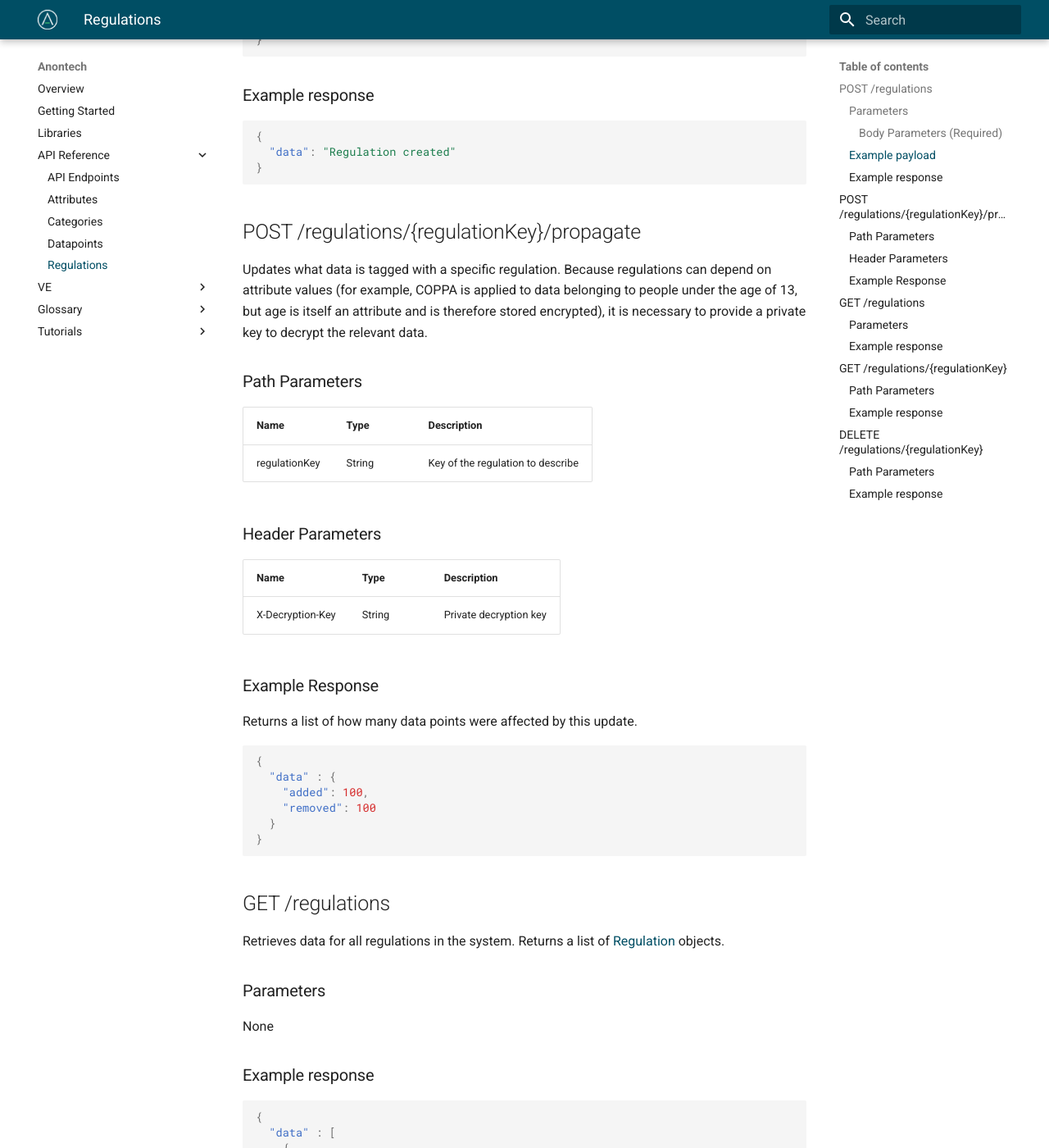
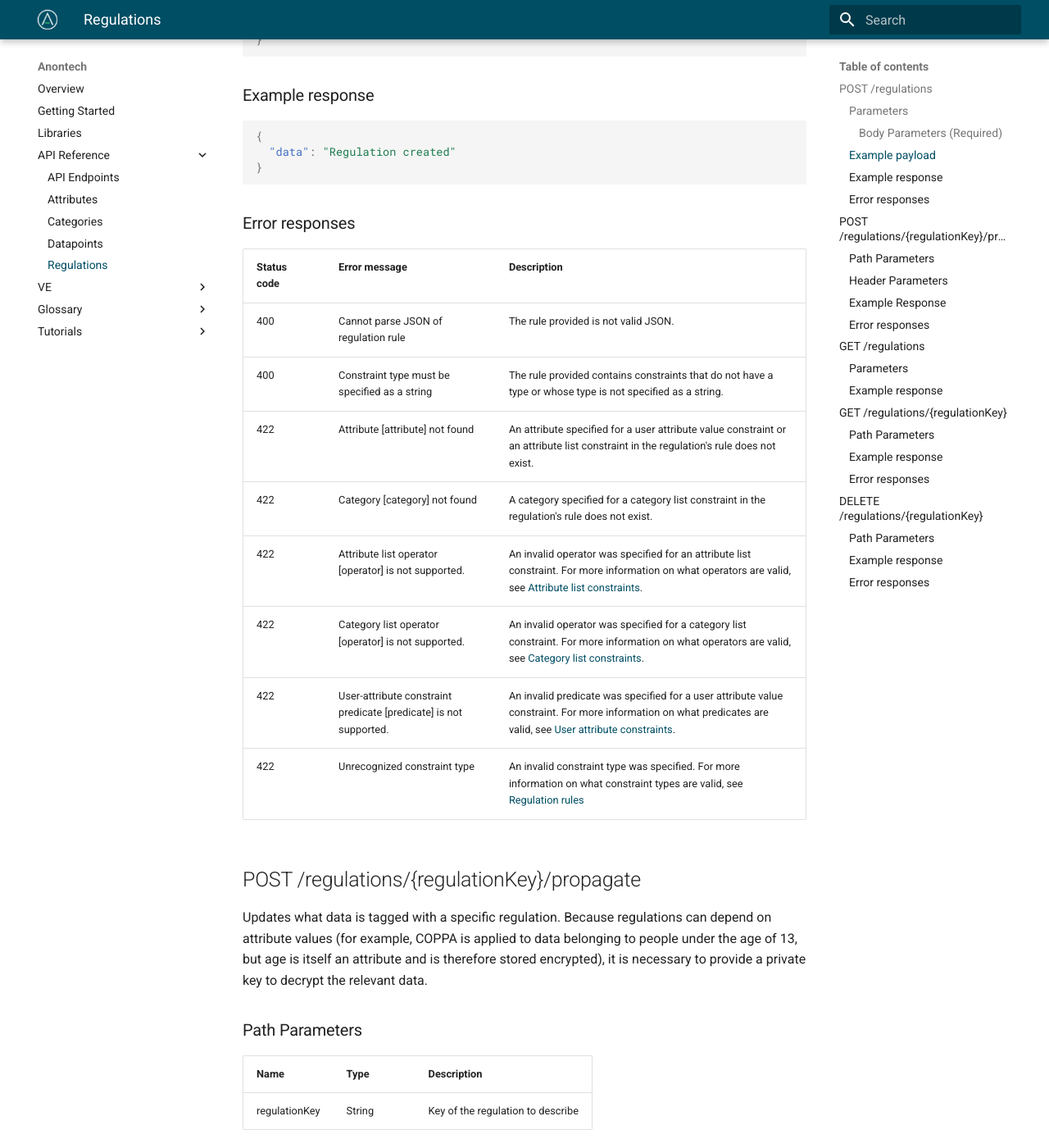
Before and after one commit to anontechnology/documentation, an MkDocs documentation site: the page built from docs/API Reference/regulations.md, in a window 1280 px wide and 1400 px high, scrolled down 695 px. Shown: the whole window at 82% size. Built offline with MkDocs 1.6.1 and Material for MkDocs 9.7.7, drawn with Linux system fonts in a browser that asks for light colours; some of the changed text lies outside the part shown.

Commit message:
error messages for categories and regulations

````diff
--- a/docs/API Reference/regulations.md
+++ b/docs/API Reference/regulations.md
@@ -29,6 +29,20 @@ For more information on how to specify rules for regulations, see [Regulation ru
 }
 ```
 
+### Error responses
+|Status code|Error message|Description|
+|-----------|-------------|-----------|
+|400        |Cannot parse JSON of regulation rule|The rule provided is not valid JSON.|
+|400        |Constraint type must be specified as a string|The rule provided contains constraints that do not have a type or whose type is not specified as a string.|
+|422        |Attribute \[attribute\] not found|An attribute specified for a user attribute value constraint or an attribute list constraint in the regulation's rule does not exist.|
+|422        |Category \[category\] not found|A category specified for a category list constraint in the regulation's rule does not exist.|
+|422        |Attribute list operator \[operator\] is not supported.|An invalid operator was specified for an attribute list constraint. For more information on what operators are valid, see [Attribute list constraints](#../tutorials/regulation-rules.md#attribute-list-constraints).|
+|422        |Category list operator \[operator\] is not supported.|An invalid operator was specified for a category list constraint. For more information on what operators are valid, see [Category list constraints](#../tutorials/regulation-rules.md#category-list-constraints).|
+|422        |User-attribute constraint predicate \[predicate\] is not supported.|An invalid predicate was specified for a user attribute value constraint. For more information on what predicates are valid, see [User attribute constraints](#../tutorials/regulation-rules.md#user-attribute-constraints).|
+|422        |Unrecognized constraint type|An invalid constraint type was specified. For more information on what constraint types are valid, see [Regulation rules](#../tutorials/regulation-rules.md)|
+
+
+
 ## POST /regulations/{regulationKey}/propagate
 Updates what data is tagged with a specific regulation. Because regulations can depend on attribute values (for example, COPPA is applied to data belonging to people under the age of 13, but age is itself an attribute and is therefore stored encrypted), it is necessary to provide a private key to decrypt the relevant data.
 
@@ -52,6 +66,12 @@ Returns a list of how many data points were affected by this update.
   }
 }
 ```
+
+### Error responses
+|Status code|Error message|Description|
+|-----------|-------------|-----------|
+|400        |Encoded key provided is invalid|The private decryption key provided is not correct.|
+|404        |No such regulation|The system does not contain a regulation with the specified key.|
 
 ## GET /regulations
 Retrieves data for all regulations in the system. Returns a list of [Regulation](/glossary/regulation) objects.
@@ -95,6 +115,11 @@ Displays information about one regulation. Returns a [Regulation](/glossary/regu
 }
 ```
 
+### Error responses
+|Status code|Error message|Description|
+|-----------|-------------|-----------|
+|404        |No such regulation|The system does not contain a regulation with the specified key.|
+
 ## DELETE /regulations/{regulationKey}
 Deletes a specified regulation, and untags it from all attributes. Returns 404 Not Found if there is no regulation with the specified key.
 
@@ -109,3 +134,8 @@ Deletes a specified regulation, and untags it from all attributes. Returns 404 N
   "data": "Regulation deleted"
 }
 ```
+
+### Error responses
+|Status code|Error message|Description|
+|-----------|-------------|-----------|
+|404        |Regulation not found|The system does not contain a regulation with the specified key.|
````
Also changed, not shown: docs/API Reference/categories.md (+5 -0 lines).
